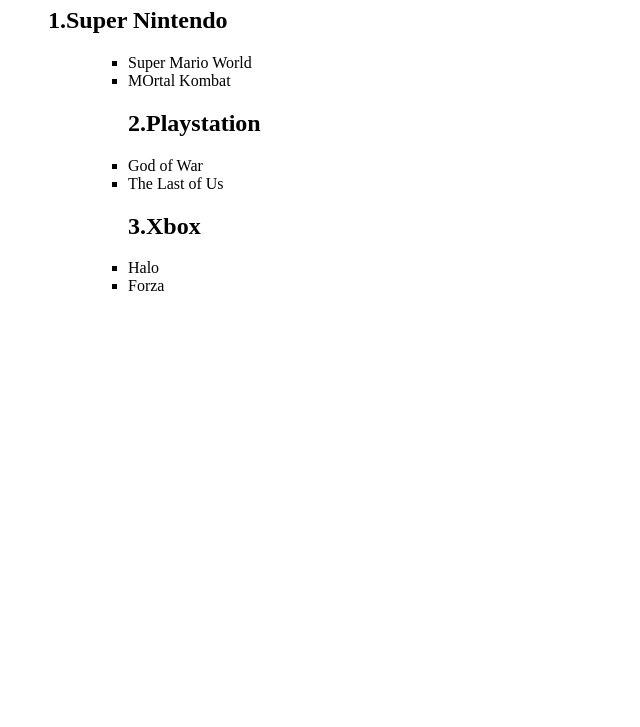
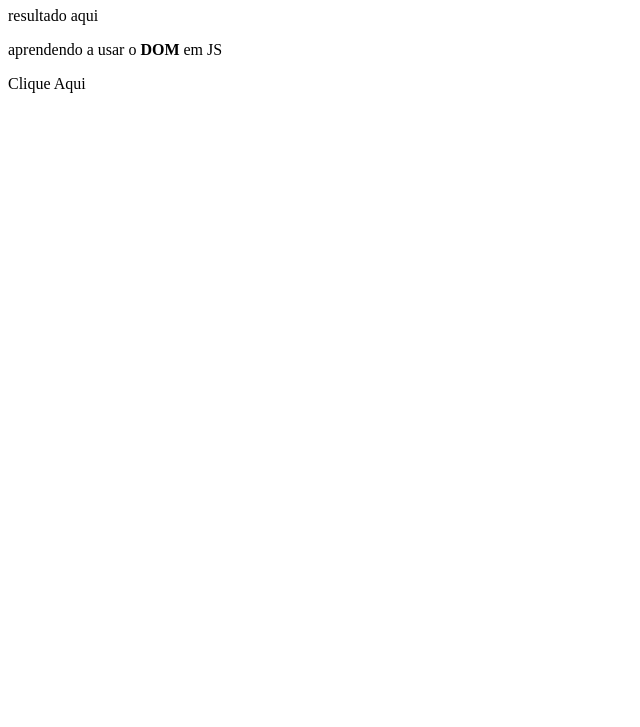
Before and after one commit to gabukkk/exercicio2, a plain HTML site: page index.html in a window 1280 px wide. Shown: the part 73-800 px from the top of the page, without its empty margins (0-640 px from the left). Drawn offline with Linux system fonts and the light colour scheme.

Commit message:
Update index.html

```diff
--- a/index.html
+++ b/index.html
@@ -1,30 +1,31 @@
 <!DOCTYPE html>
-<html lang= "pt-br">
+<html lang="pt-br">
     <head>
         <meta charset="UTF-8">
-        <meta name="viewport"content="width=device-width, initial-scale 1.0">
-        <title> Gabriela Carrilho Kuiava </title>
+        <meta name="viewport"content="width=device-width, incial-scale=1.0">
     </head>
-    <body>
-    <h1>Meus jogos favoritos</h1>
-    <ol>
-    <h2>1.Super Nintendo</h2>
-    <ol>
-    <ul>
-        <li><a>Super Mario World</a></li>
-        <li><a>MOrtal Kombat</a></li>
-    </ul>
-    <ol>
-    <h2>2.Playstation</h2>
-    </ol>
-    <ul>
-        <li><a>God of War</a></li>
-        <li><a>The Last of Us</a></li>
-    </ul>
-    <ol>
-    <h2>3.Xbox</h2>
-    </ol>
-    <ul>
-        <li><a>Halo</a></li>
-        <li><a>Forza</a></li>
-    </body>
+<body>
+    <h1>Olá, mundo!</h1>
+    <p>resultado aqui</p>
+    <p> aprendendo a usar o <strong>DOM</strong> em JS</p>
+    <div id="area" onclick="clicar()" onmosaenter="entrar()" onmouseout="sair()">Clique Aqui</div>
+ <script>
+     var a = document.getElementById('area')
+     function clicar(){
+         a.innerText = 'clicou!';
+        }
+
+     var b = document.getElementById('area')
+     function entrar(){
+            a.innerText = 'Entrou!';
+            a.style.backgroundColor = 'green';
+        }
+     var c = document.ElementById('area')
+     function sair(){
+            a.innerText = 'Saiu!';
+            a.style.backgroundColor = '#ccc';
+        }
+
+ </script>
+</body>
+</html>
```
